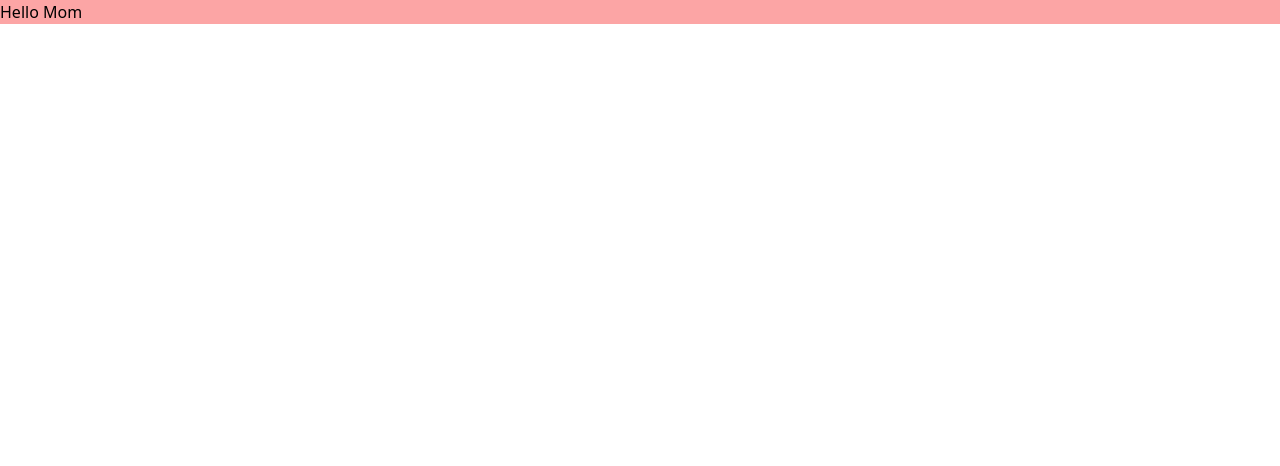
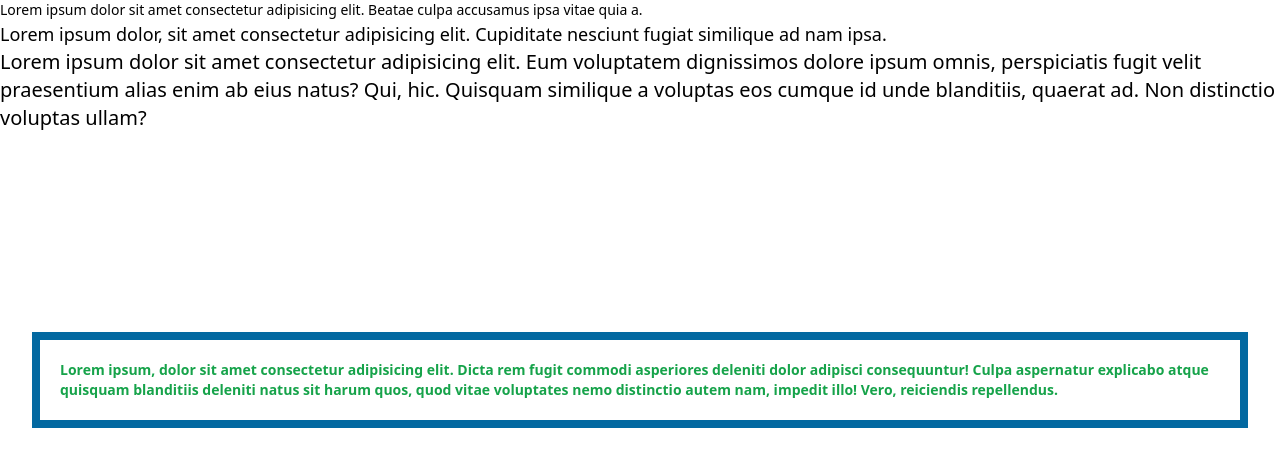
Before and after one commit to sakibahammed/The-Great-Mysterious-Tailwind-After-100syears, a website: page src/index.html in a window 1280 px wide. Drawn offline with Linux system fonts and the light colour scheme.

Commit message:
check out some text feature in tailwind

```diff
--- a/src/index.html
+++ b/src/index.html
@@ -7,6 +7,27 @@
     <link rel="stylesheet" href="output.css">
 </head>
 <body>
-    <h1 class="bg-red-300">Hello Mom</h1>
+ <!--   Text part  -->
+ <!-- small text using Tailwind -->
+ <p class="text-sm">Lorem ipsum dolor sit amet consectetur adipisicing elit. Beatae culpa accusamus ipsa vitae quia a.</p>
+
+ <p class="text-lg">Lorem ipsum dolor, sit amet consectetur adipisicing elit. Cupiditate nesciunt fugiat similique ad nam ipsa.</p>
+
+ <p class="text-xl">Lorem ipsum dolor sit amet consectetur adipisicing elit. Eum voluptatem dignissimos dolore ipsum omnis, perspiciatis fugit velit praesentium alias enim ab eius natus? Qui, hic. Quisquam similique a voluptas eos cumque id unde blanditiis, quaerat ad. Non distinctio voluptas ullam?</p>
+
+<p class="m-8 p-5 text-green-600 border-8 border-sky-700 text-sm hover:text-lg hover:text-red-700 font-bold mt-[200px] hover:font-extrabold">Lorem ipsum, dolor sit amet consectetur adipisicing elit. Dicta rem fugit commodi asperiores deleniti dolor adipisci consequuntur! Culpa aspernatur explicabo atque quisquam blanditiis deleniti natus sit harum quos, quod vitae voluptates nemo distinctio autem nam, impedit illo! Vero, reiciendis repellendus.</p>
+
+
+
+
+
+
+
+
+
+
+
 </body>
+
+
 </html>
```
Also changed, not shown: src/output.css.
